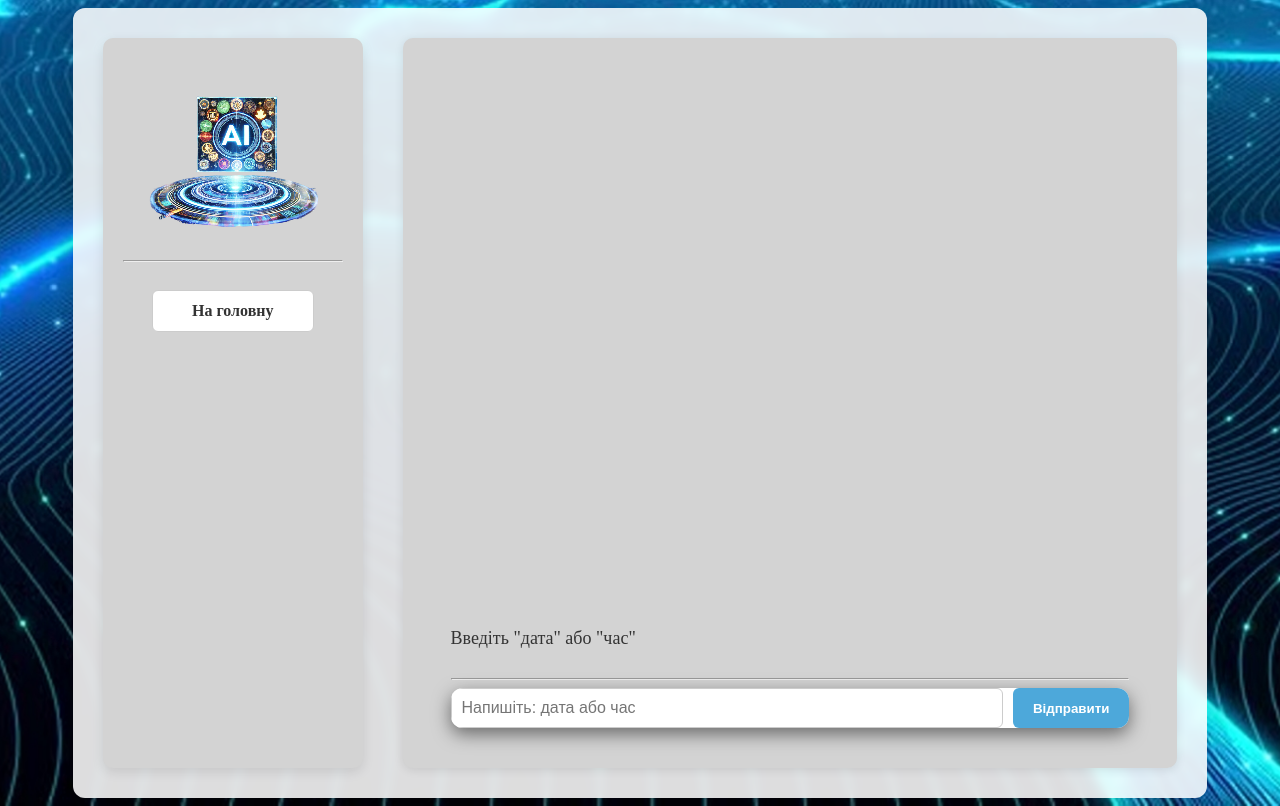
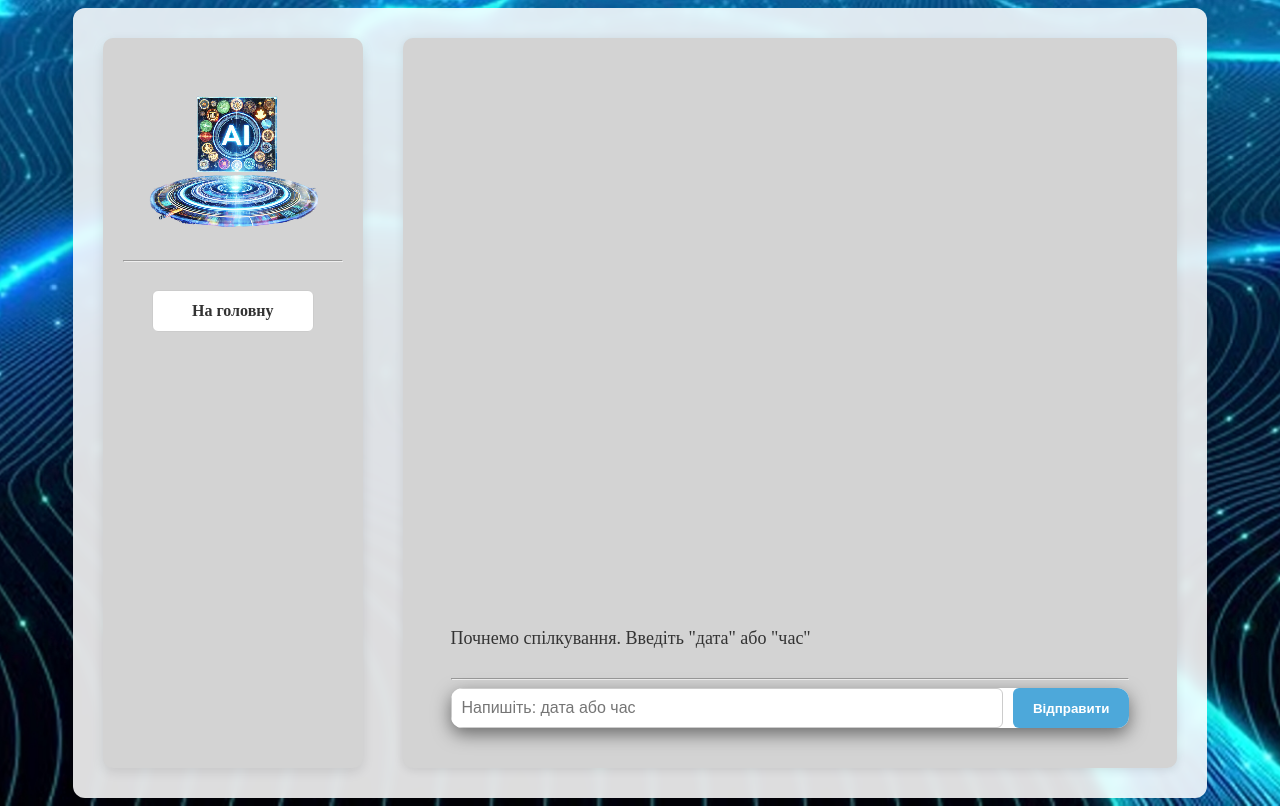
Before and after one commit to SerhiiRudenok/AI, a Django app: page / in a window 1280 px wide. Run offline with Django 5.2, Linux system fonts and the light colour scheme.

Commit message:
подготовил демоверсию сайта

```diff
--- a/myapp/templates/myapp/index.html
+++ b/myapp/templates/myapp/index.html
@@ -12,7 +12,7 @@
                 <br>
             {% endfor %}
         {% else %}
-            <div class="chat-message bot">Введіть "дата" або "час" </div>
+            <div class="chat-message bot">Почнемо спілкування. Введіть "дата" або "час" </div>
             <br>
         {% endif %}
     </div>
```
